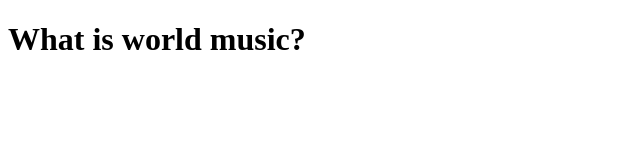
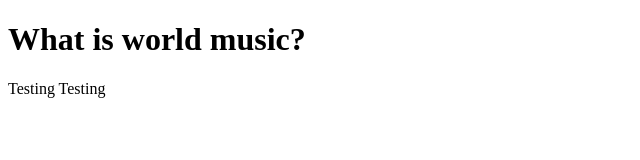
Before and after one commit to whatisworldmusic/website, a plain HTML site: page index.html in a window 1280 px wide. Shown: the whole page, without its empty margins (0-640 px from the left). Drawn offline with Linux system fonts and the light colour scheme.

Commit message:
Update index.html

```diff
--- a/index.html
+++ b/index.html
@@ -6,6 +6,6 @@
   </head>
   <body>
     <h1>What is world music?</h1>
-    <script src="//rss.bloople.net/?url=https%3A%2F%2Ffeeds.acast.com%2Fpublic%2Fshows%2F5f2c09ad8c588b5a529cdf0e&showtitle=false&type=js"></script>
+    <p>Testing Testing</p>
   </body>
 </html>
```
